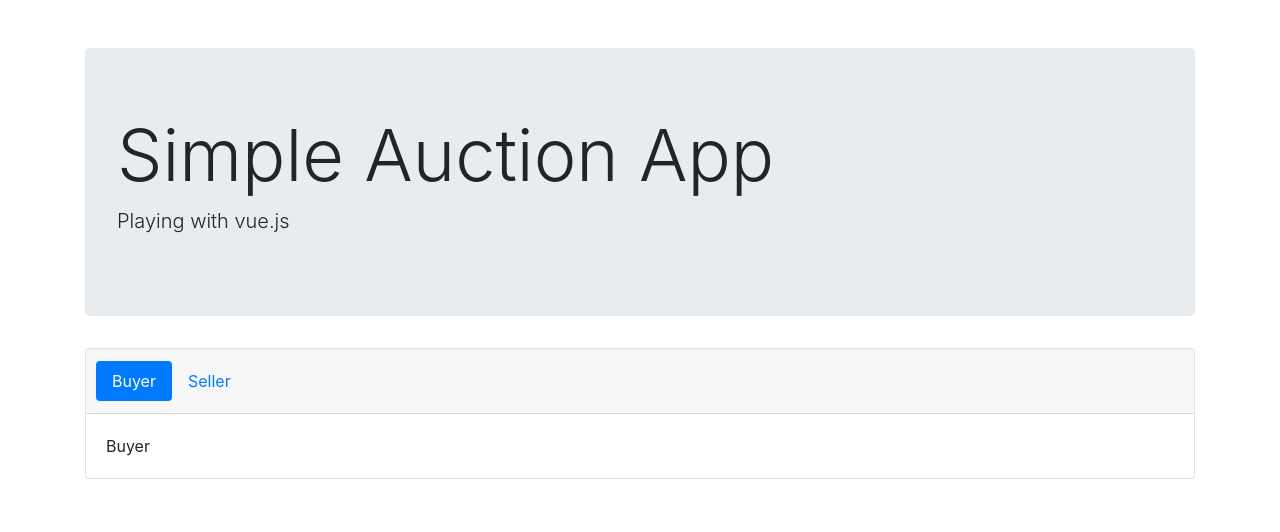
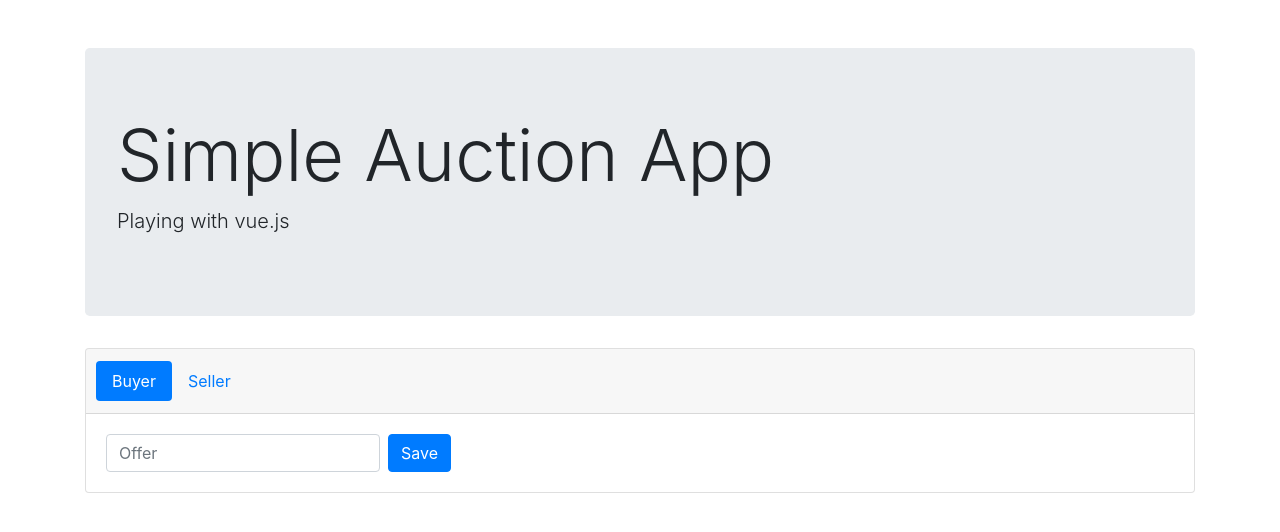
Before and after one commit to ajmasia/simple-auctions-app, a Vue app: page / in a window 1280 px wide. Shown: the top 532 px of the page. Built offline with nearby package versions, Linux system fonts and the light colour scheme.

Commit message:
Add InLineForm Component and use it in Auction component

```diff
--- a/src/components/Auction.vue
+++ b/src/components/Auction.vue
@@ -3,17 +3,22 @@
     <b-card no-body>
       <b-tabs pills card>
         <b-tab title="Buyer" active>
-          <b-card-text>Buyer</b-card-text>
+          <b-card-text><InLineForm labelText="Offer" /></b-card-text>
         </b-tab>
         <b-tab title="Seller">
-          <b-card-text>Tab contents 2</b-card-text>
+          <b-card-text><InLineForm labelText="Minimun Offer" /></b-card-text>
         </b-tab>
       </b-tabs>
     </b-card>
   </div>
 </template>
+
 <script>
+import InLineForm from './shared/InLineForm'
 export default {
   name: 'Auction',
+  components: {
+    InLineForm,
+  },
 }
 </script>
--- /dev/null
+++ b/src/components/shared/InLineForm.vue
@@ -0,0 +1,22 @@
+<template>
+  <div>
+    <b-form inline>
+      <b-input
+        id="inline-form-input-name"
+        class="mb-2 mr-sm-2 mb-sm-0"
+        v-bind:placeholder="labelText"
+      ></b-input>
+
+      <b-button variant="primary">Save</b-button>
+    </b-form>
+  </div>
+</template>
+
+<script>
+export default {
+  name: 'InLineForm',
+  props: {
+    labelText: String,
+  },
+}
+</script>
```
